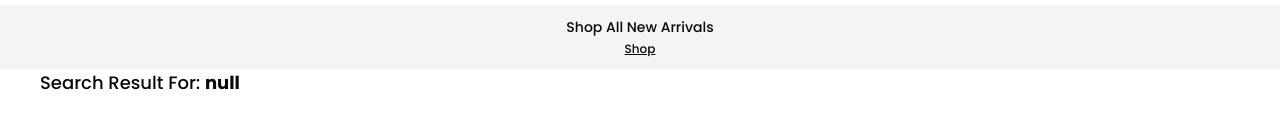
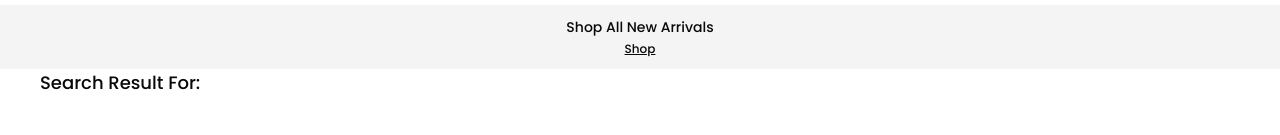
Before and after one commit to Appbaksho/urban, a Next.js app in the folder urban-website/: page /search in a window 1280 px wide. Shown: the part 131-266 px from the top of the page. Built offline with nearby package versions, Linux system fonts and the light colour scheme.

Commit message:
refactor search page and banner to use Suspense and remove props for query

```diff
--- a/urban-website/app/search/page.tsx
+++ b/urban-website/app/search/page.tsx
@@ -4,15 +4,16 @@ import Navbar from '@/components/common/navbar'
 import SearchResultBanner from '@/components/search-result/banner'
 import SearchResultProducts from '@/components/search-result/result'
 import { useSearchParams } from 'next/navigation'
-import React from 'react'
+import React, { Suspense } from 'react'
 
 const SearchPage = () => {
-    const params = useSearchParams()
   return (
     <>
     <Navbar/>
     <div className="px-3 md:px-10">
-    <SearchResultBanner query={String(params.get('query'))}/>
+        <Suspense fallback={<p>Loading...</p>}>
+        <SearchResultBanner/>
+        </Suspense>
     <SearchResultProducts/>
     </div>
     <Footer/>
--- a/urban-website/components/search-result/banner.tsx
+++ b/urban-website/components/search-result/banner.tsx
@@ -1,13 +1,13 @@
+"use client"
+import { useSearchParams } from 'next/navigation'
 import React from 'react'
 
-interface SeachResultProps{
-    query: string
-}
 
-const SearchResultBanner = (props:SeachResultProps) => {
+const SearchResultBanner = () => {
+    const params = useSearchParams()
   return (
     <div>
-        <p className='font-medium text-lg'>Search Result For: <span className='font-bold'>{props.query}</span></p>
+        <p className='font-medium text-lg'>Search Result For: <span className='font-bold'>{params}</span></p>
     </div>
   )
 }
```
